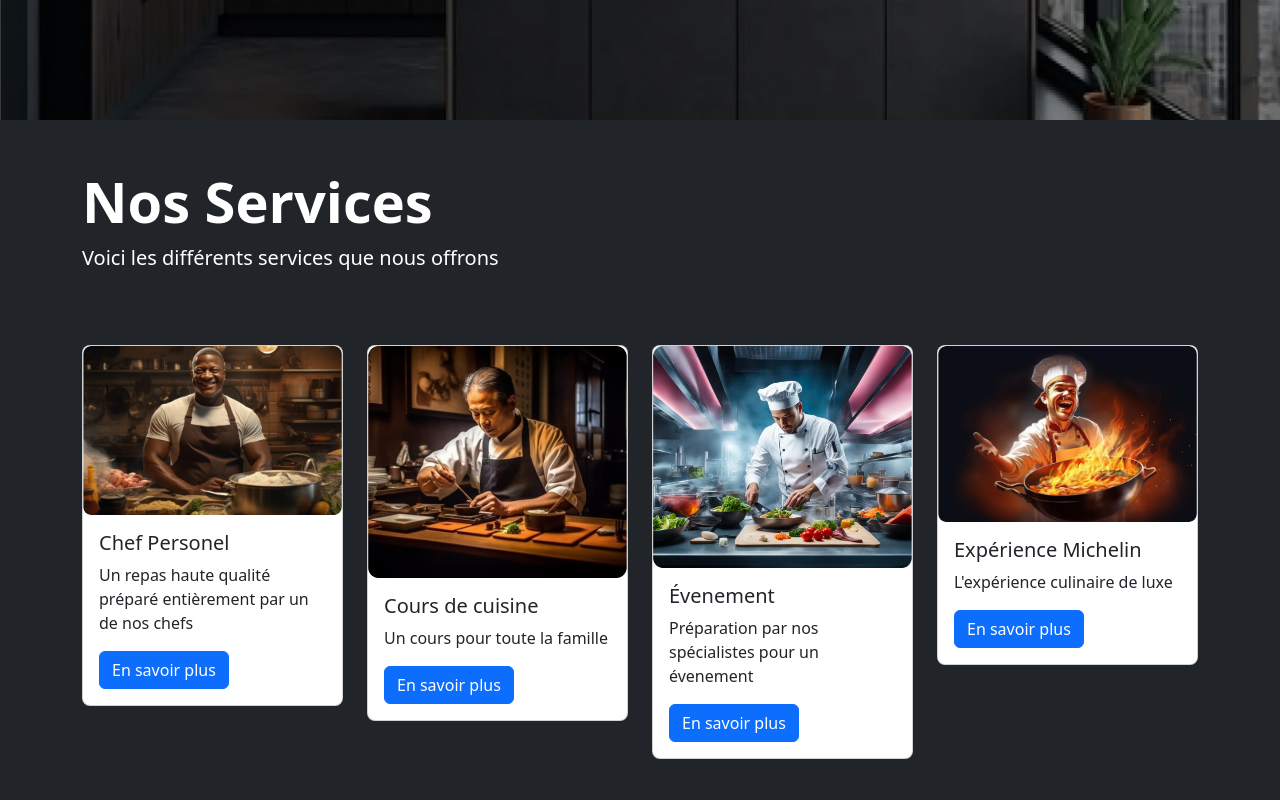
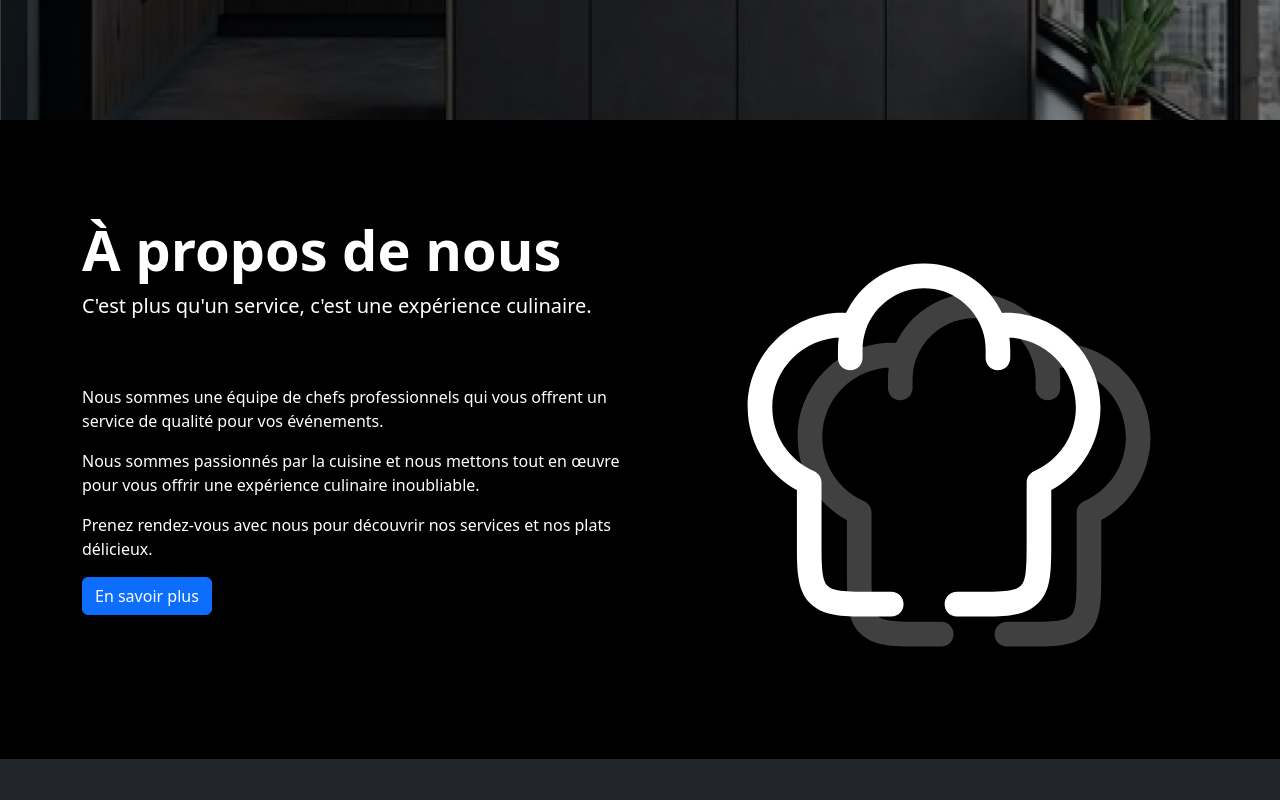
Before and after one commit to seg3525/projet1, a React (Vite) app: page / in a window 1280 px wide. Shown: the part 680-1480 px from the top of the page. Built offline with nearby package versions, Linux system fonts and the light colour scheme.

Commit message:
feat: about section

```diff
--- a/src/App.jsx
+++ b/src/App.jsx
@@ -1,5 +1,6 @@
 import Navigation from "./components/Navigation";
 import Hero from "./components/Hero";
+import About from "./components/About";
 import Services from "./components/Services";
 import Experts from "./components/Experts";
 import Contact from "./components/Contact";
@@ -18,6 +19,7 @@ function App() {
       <Navigation />
       <Hero />
       <div className="bg-black">
+        <About />
         <Services />
         <Experts />
         <Contact />
--- /dev/null
+++ b/src/components/About.jsx
@@ -0,0 +1,60 @@
+import chef_icon from "../assets/chef_icon.svg";
+
+export default function About() {
+  return (
+    <section id="about" className="py-5">
+      <div className="container py-5">
+        <div className="row">
+          <div className="col-lg-6 text-white">
+            <h2 className="display-4 fw-bolder" data-aos="fade-up">
+              À propos de nous
+            </h2>
+            <p className="lead" data-aos="fade-up">
+              {"C'est plus qu'un service, c'est une expérience culinaire."}
+            </p>
+            <div className="py-5">
+              <p data-aos="fade-up">
+                Nous sommes une équipe de chefs professionnels qui vous offrent
+                un service de qualité pour vos événements.
+              </p>
+              <p data-aos="fade-up">
+                Nous sommes passionnés par la cuisine et nous mettons tout en
+                œuvre pour vous offrir une expérience culinaire inoubliable.
+              </p>
+              <p data-aos="fade-up">
+                Prenez rendez-vous avec nous pour découvrir nos services et nos
+                plats délicieux.
+              </p>
+              <button className="btn btn-primary" data-aos="fade-up">
+                <a href="#services" className="text-white text-decoration-none">
+                  {" "}
+                  En savoir plus{" "}
+                </a>
+              </button>
+            </div>
+          </div>
+          <div className="col-lg-6 d-flex align-items-center justify-content-center">
+            <img
+              src={chef_icon}
+              alt="chef_icon"
+              className="img-fluid rounded-3 z-1"
+              data-aos="fade-up"
+              width="400px"
+            />
+
+            <img
+              src={chef_icon}
+              alt="chef_icon"
+              className="position-absolute z-0 opacity-25"
+              style={{
+                transform: "translate(50px, 30px)",
+              }}
+              data-aos="fade-up"
+              width="400px"
+            />
+          </div>
+        </div>
+      </div>
+    </section>
+  );
+}
```
